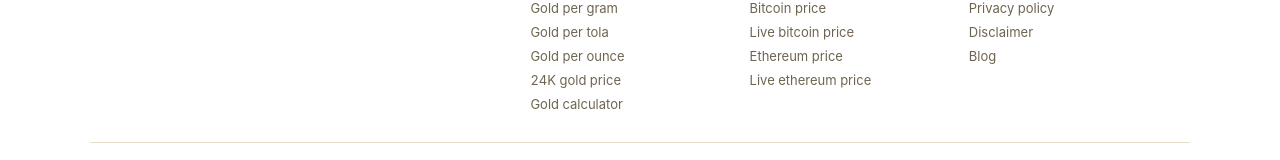
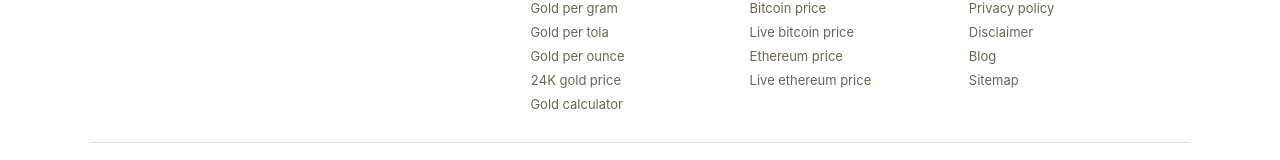
Before and after one commit to enragedonline-ux/goldlive, a Next.js app: page /blog in a window 1280 px wide. Shown: the part 1353-1513 px from the top of the page. Built offline with nearby package versions, Linux system fonts and the light colour scheme.

Commit message:
Footer: add sitemap.xml link

```diff
--- a/components/Footer.tsx
+++ b/components/Footer.tsx
@@ -32,6 +32,7 @@
           <a href="/privacy/">Privacy policy</a>
           <a href="/disclaimer/">Disclaimer</a>
           <a href="/blog/">Blog</a>
+          <a href="/sitemap.xml">Sitemap</a>
         </div>
       </div>
       <div className="disc">
```
